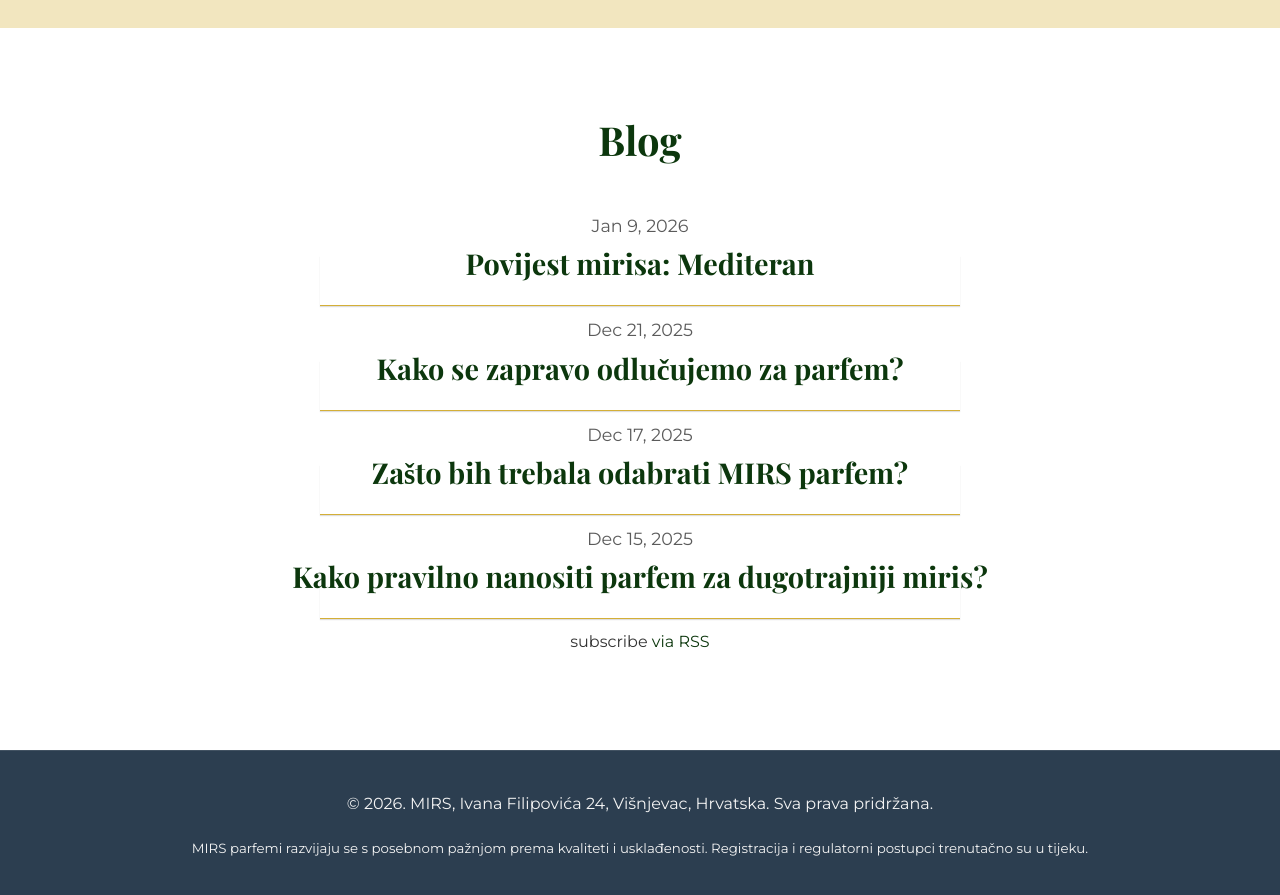
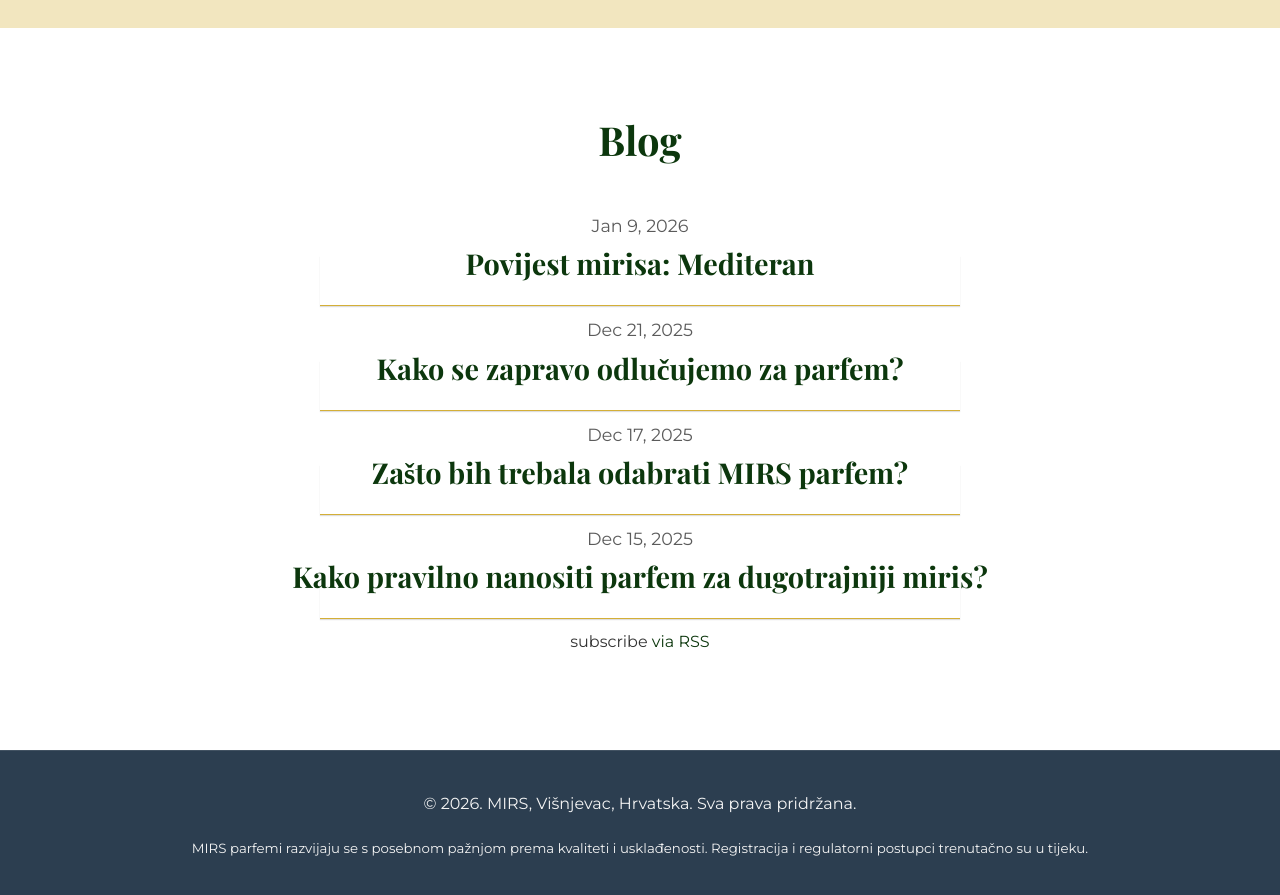
Before and after one commit to banovotz/mirs, a Jekyll site: the page built from index.html, in a window 1280 px wide and 900 px high, scrolled down 4916 px. Shown: the top 895 px of the window. Built offline with Jekyll 4.4.1, drawn with Linux system fonts in a browser that asks for light colours; comment, search, counter and statistics services are not loaded.

Commit message:
Footer update

```diff
--- a/_includes/footer.html
+++ b/_includes/footer.html
@@ -1,6 +1,6 @@
 <footer>
     <div class="container">
-        <p>&copy; {{ site.time | date: '%Y' }}. MIRS, Ivana Filipovića 24, Višnjevac, Hrvatska. Sva prava pridržana.</p>
+        <p>&copy; {{ site.time | date: '%Y' }}. MIRS, Višnjevac, Hrvatska. Sva prava pridržana.</p>
         <sub>MIRS parfemi razvijaju se s posebnom pažnjom prema kvaliteti i usklađenosti. Registracija i regulatorni postupci trenutačno su u tijeku.</sub>
     </div>
 </footer>
```
